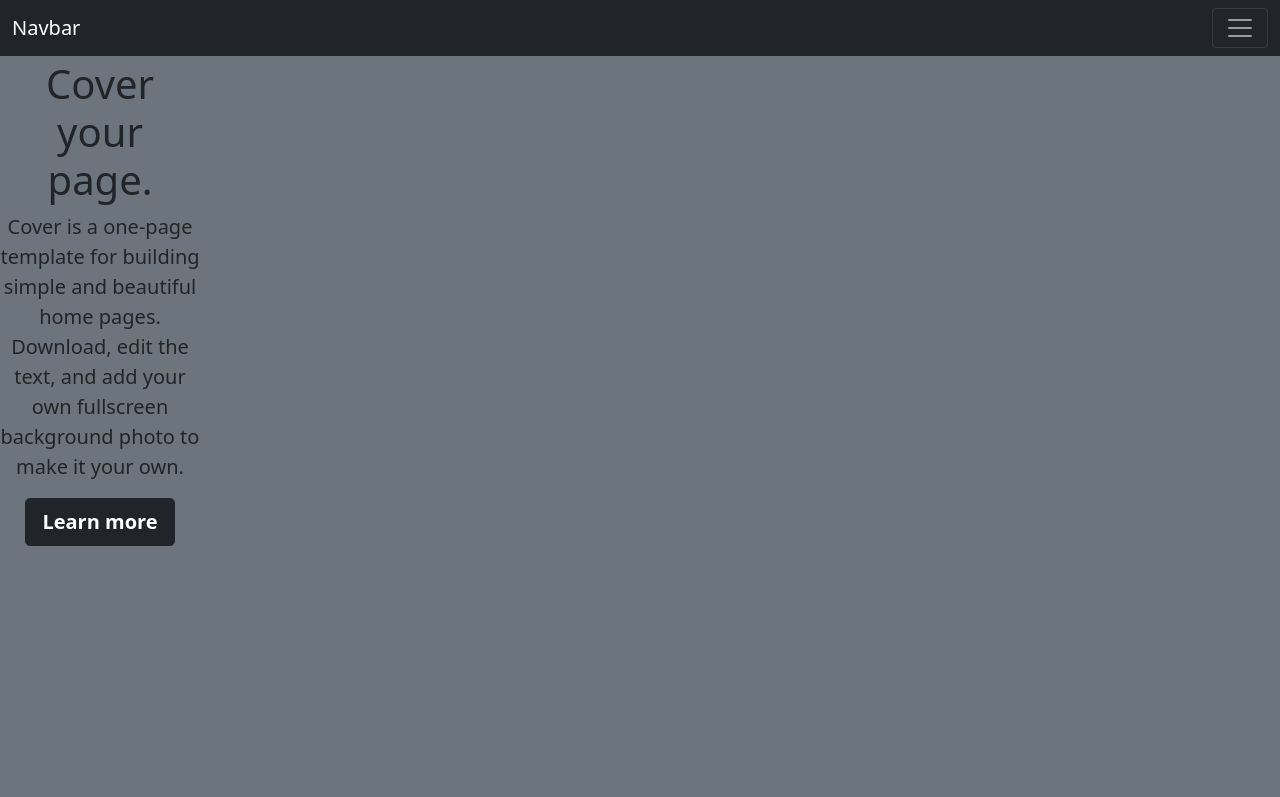
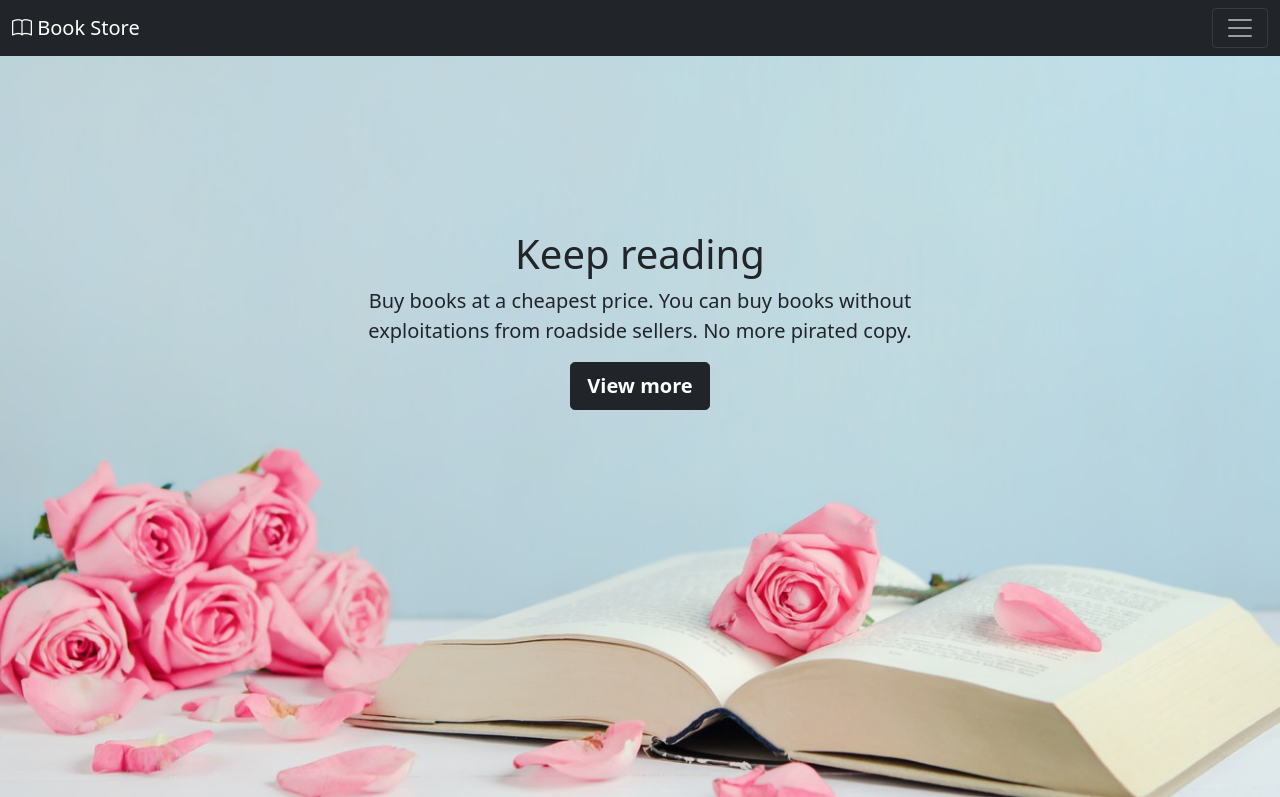
Before and after one commit to lilitha121/bootstrap, a plain HTML site: page index.html in a window 1280 px wide. Shown: the top 797 px of the page. Drawn offline with nearby package versions, Linux system fonts and the light colour scheme.

Commit message:
add new files

```diff
--- a/index.html
+++ b/index.html
@@ -3,20 +3,28 @@
     <meta charset="UTF-8">
     <meta http-equiv="X-UA-Compatible" content="IE=edge">
     <meta name="viewport" content="width=device-width, initial-scale=1.0">
-    <title>Grid System part 2</title>
+    <title>Book store</title>
     <link href="https://cdn.jsdelivr.net/npm/bootstrap@5.0.2/dist/css/bootstrap.min.css" rel="stylesheet" integrity="sha384-EVSTQN3/azprG1Anm3QDgpJLIm9Nao0Yz1ztcQTwFspd3yD65VohhpuuCOmLASjC" crossorigin="anonymous">
-    <style>
+    <link rel="stylesheet" href="https://cdn.jsdelivr.net/npm/bootstrap-icons@1.6.1/font/bootstrap-icons.css">
+  <style>
         section {
             padding: 60px 0;
         }
+
+        #intro {
+        background-image: url("images/pinkbook.jpg");
+        height: 100vh;
+        background-repeat: no-repeat;
+        background-size: cover;
+      }
     </style>
 </head>
 <body>
 
-     <!-- navbar -->
+     <!-- navbar    -->
     <nav class="navbar fixed-top navbar-dark bg-dark">
         <div class="container-fluid">
-            <a class="navbar-brand" href="#">Navbar</a>
+            <a class="navbar-brand" href="#"><i class="bi bi-book"></i>  Book Store</a>
             <button class="navbar-toggler" type="button" data-bs-toggle="collapse" data-bs-target="#navbarNavDropdown" aria-controls="navbarNavDropdown" aria-expanded="false" aria-label="Toggle navigation">
               <span class="navbar-toggler-icon"></span>
             </button>
@@ -26,7 +34,7 @@
                   <a class="nav-link active" aria-current="page" href="#">Home</a>
                 </li>
                 <li class="nav-item">
-                  <a class="nav-link" href="#">Features</a>
+                  <a class="nav-link" href="#">New arrivals</a>
                 </li>
                 <li class="nav-item">
                     <a class="nav-link" href="#">Pricing</a>
@@ -37,16 +45,37 @@
 
       <!-- home page -->
 
-      <section class="text-dark bg-secondary  vh-100 ">
-        <div class="mt-n1" style="width: 200px;">
-        <h1 class="text-center" >Cover your page.</h1>
-        <p class="lead text-center">Cover is a one-page template for building simple and
-            beautiful home pages. Download, edit the text, and add your own
-            fullscreen background photo to make it your own.</p>
-            <p class="lead text-center">
-                <a href="#" class="btn btn-lg btn-secondary fw-bold border-dark bg-dark">Learn more</a>
+      <section id="intro"
+   >
+        <!-- <div class="px-3 text-center" style="width: 700px;"> -->
+
+        <h1 class=" text-center"
+        style="
+        margin-left: auto;
+        margin-right: auto;
+        position: relative;
+        top: 25%; ">
+    Keep reading
+</h1>
+        <p class="lead text-center"
+        style="
+        margin-left: auto;
+        margin-right: auto;
+        position: relative;
+        top: 25%;
+        width: 600px;">
+           Buy books at a cheapest price. You can buy books without exploitations
+           from roadside sellers. No more pirated copy.
+        </p>
+            <p class=" text-center" style="
+            margin-left: auto;
+            margin-right: auto;
+            position: relative;
+            top: 25%;
+        ">
+                <a href="#" class="btn btn-lg btn-secondary fw-bold border-dark bg-dark">View more</a>
               </p>
-</div>
+<!-- </div> -->
       </section>
 
     <!-- main image & intro text -->
@@ -68,43 +97,31 @@
         </div>
     </section>
 
-    <!-- main image & intro text -->
-    <!-- <section id="about">
-        <div class="container-lg">
-            <div class="row justify-content-center align-items-center">
-                <div class="col-md-5 text-center text-md-start">
-                    <h1>
-                        <div class="display-2">Black-Belt</div>
-                        <div class="display-5 text-muted">Your coding skills</div>
-                    </h1>
-                    <p class="lead my-4 text-muted">This book is NOT about buying new shoes. But it does an even better job at helping women look and feel great about themselves. What makes a really successful women is not what she wears but what she is made of inside. </p>
-                    <a href="#pricing" class="btn btn-secondary btn-lg">Buy Now</a>
+    <section id="intro">
+
+        <div class="row">
+            <div class="col-sm-6">
+              <div class="card ">
+                <div class="card-body">
+                  <h5 class="card-title">Special title treatment</h5>
+                  <p class="card-text">With supporting text below as a natural lead-in to additional content.</p>
+                  <a href="#" class="btn btn-primary">Go somewhere</a>
                 </div>
-                <div class="col-md-5 text-center d-none d-md-block">
-                    <img class="img-fluid" src="assets/ebook-cover.png" alt="">
+              </div>
+            </div>
+            <div class="col-sm-6">
+              <div class="card">
+                <div class="card-body">
+                  <h5 class="card-title">Special title treatment</h5>
+                  <p class="card-text">With supporting text below as a natural lead-in to additional content.</p>
+                  <a href="#" class="btn btn-primary">Go somewhere</a>
                 </div>
+              </div>
             </div>
-        </div>
-    </section> -->
+          </div>
 
-    <!-- main image & intro text -->
-    <!-- <section id="service">
-        <div class="container-lg">
-            <div class="row justify-content-center align-items-center">
-                <div class="col-md-5 text-center text-md-start">
-                    <h1>
-                        <div class="display-2">Black-Belt</div>
-                        <div class="display-5 text-muted">Your coding skills</div>
-                    </h1>
-                    <p class="lead my-4 text-muted">Lorem ipsum dolor sit amet consectetur adipisicing elit. Repudiandae numquam adipisci odio nostrum, sequi, dolorem non facere vel inventore ipsa modi quaerat ab nesciunt quo iure provident temporibus reprehenderit eos!</p>
-                    <a href="#pricing" class="btn btn-secondary btn-lg">Buy Now</a>
-                </div>
-                <div class="col-md-5 text-center d-none d-md-block">
-                    <img class="img-fluid" src="assets/ebook-cover.png" alt="">
-                </div>
-            </div>
-        </div>
-    </section> -->
+    </section>
+
 
 
     <script src="https://cdn.jsdelivr.net/npm/bootstrap@5.0.2/dist/js/bootstrap.bundle.min.js" integrity="sha384-MrcW6ZMFYlzcLA8Nl+NtUVF0sA7MsXsP1UyJoMp4YLEuNSfAP+JcXn/tWtIaxVXM" crossorigin="anonymous"></script>
```
Also changed, not shown: images/books.jpeg (added), images/pinkbook.jpg (added).
